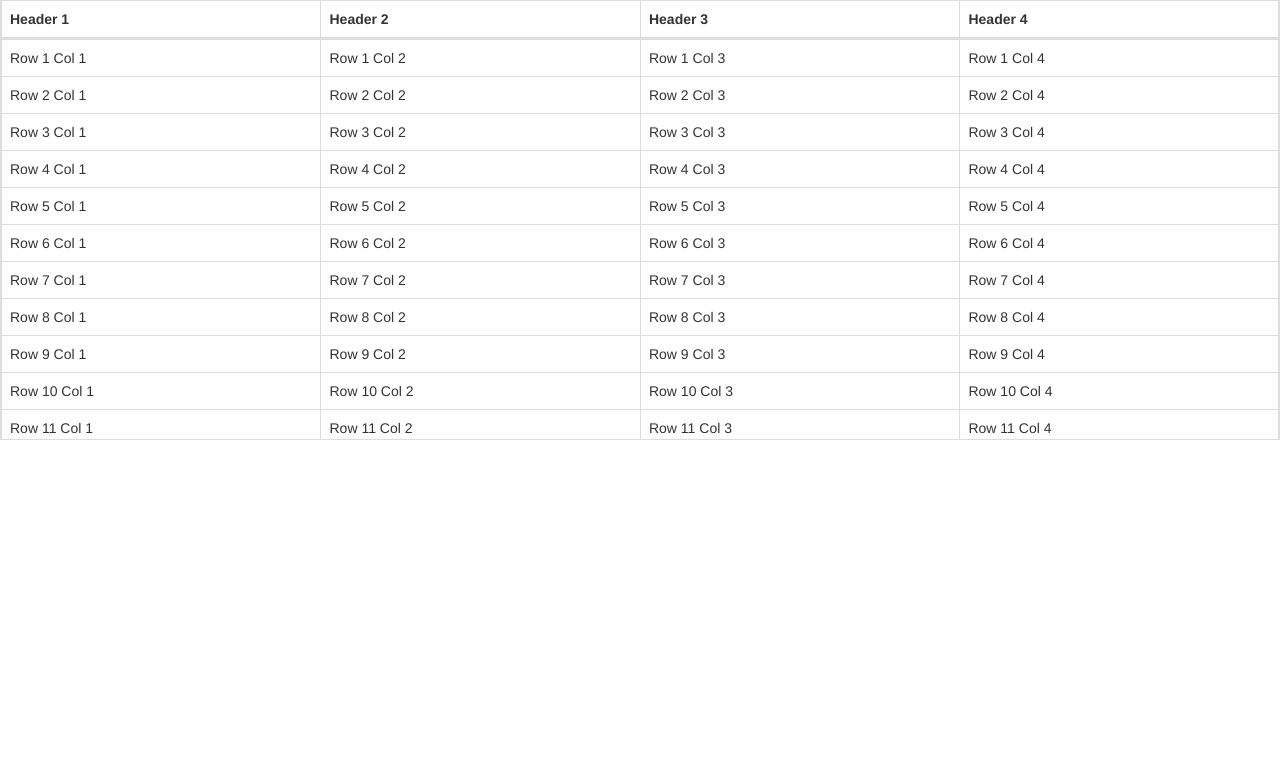
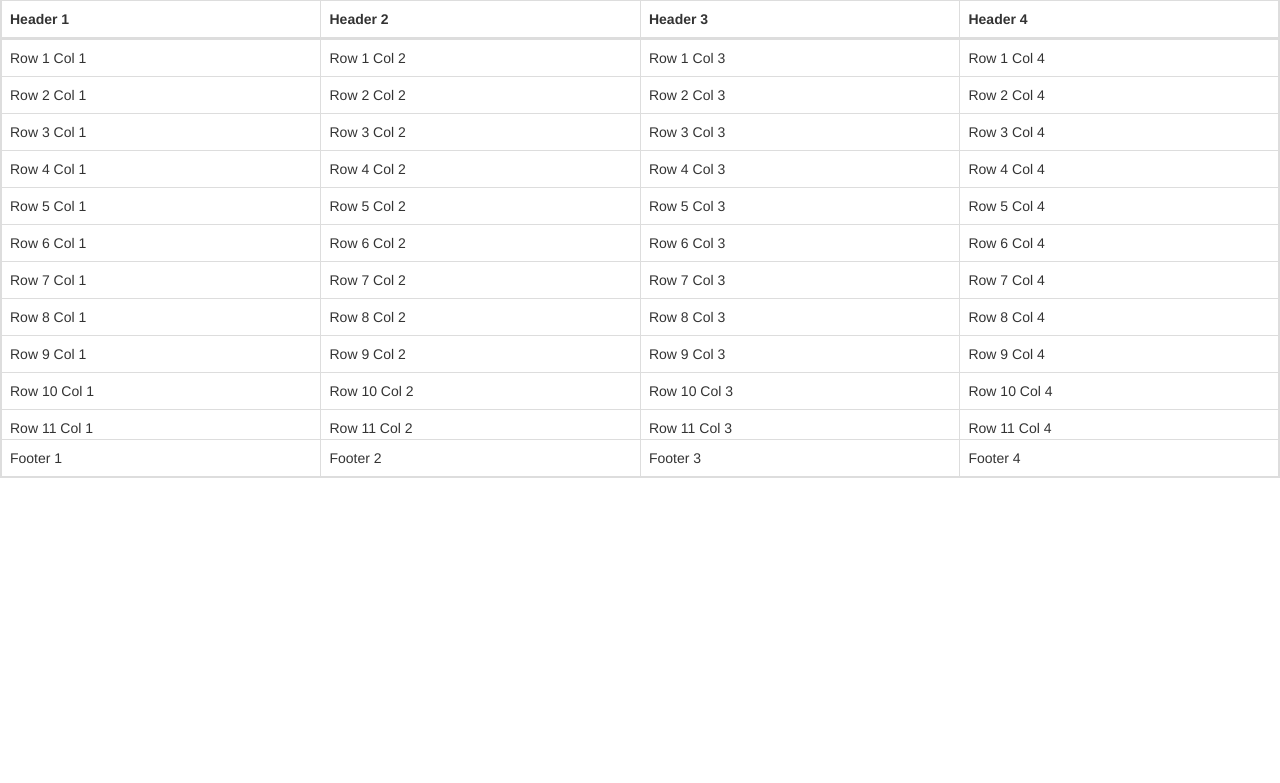
Before and after one commit to cornflourblue/angu-fixed-header-table, a website: page demo/demo.html in a window 1280 px wide. Drawn offline with nearby package versions, Linux system fonts and the light colour scheme.

Commit message:
Fix for Issue #3 - Added support for tfoot
Added support for fixed footer (tfoot) element

```diff
--- a/angu-fixed-header-table.js
+++ b/angu-fixed-header-table.js
@@ -17,7 +17,7 @@
                     function (newValue, oldValue) {
                         if (newValue === true) {
                             // reset display styles so column widths are correct when measured below
-                            $elem.find('thead, tbody').css('display', '');
+                            $elem.find('thead, tbody, tfoot').css('display', '');
 
                             // wrap in $timeout to give table a chance to finish rendering
                             $timeout(function () {
@@ -25,14 +25,16 @@
                                 $elem.find('th').each(function (i, thElem) {
                                     thElem = $(thElem);
                                     var tdElems = $elem.find('tbody tr:first td:nth-child(' + (i + 1) + ')');
+                                    var tfElems = $elem.find('tfoot tr:first td:nth-child(' + (i + 1) + ')');
 
                                     var columnWidth = tdElems.width();
                                     thElem.width(columnWidth);
                                     tdElems.width(columnWidth);
+                                    tfElems.width(columnWidth);
                                 });
 
                                 // set css styles on thead and tbody
-                                $elem.find('thead').css({
+                                $elem.find('thead, tfoot').css({
                                     'display': 'block',
                                 });
 
--- a/bower.json
+++ b/bower.json
@@ -1,6 +1,6 @@
 {
   "name": "angu-fixed-header-table",
-  "version": "1.0.0",
+  "version": "1.0.1",
   "authors": [
     "Jason Watmore <jason@pointblankdevelopment.com.au> (http://jasonwatmore.com)"
   ],
--- a/demo/demo.html
+++ b/demo/demo.html
@@ -25,6 +25,14 @@
                 <td>Row {{item}} Col 4</td>
             </tr>
         </tbody>
+        <tfoot>
+            <tr>
+                <td>Footer 1</td>
+                <td>Footer 2</td>
+                <td>Footer 3</td>
+                <td>Footer 4</td>
+            </tr>
+        </tfoot>
     </table>
 
     <script src="http://code.jquery.com/jquery-2.0.3.min.js"></script>
```
